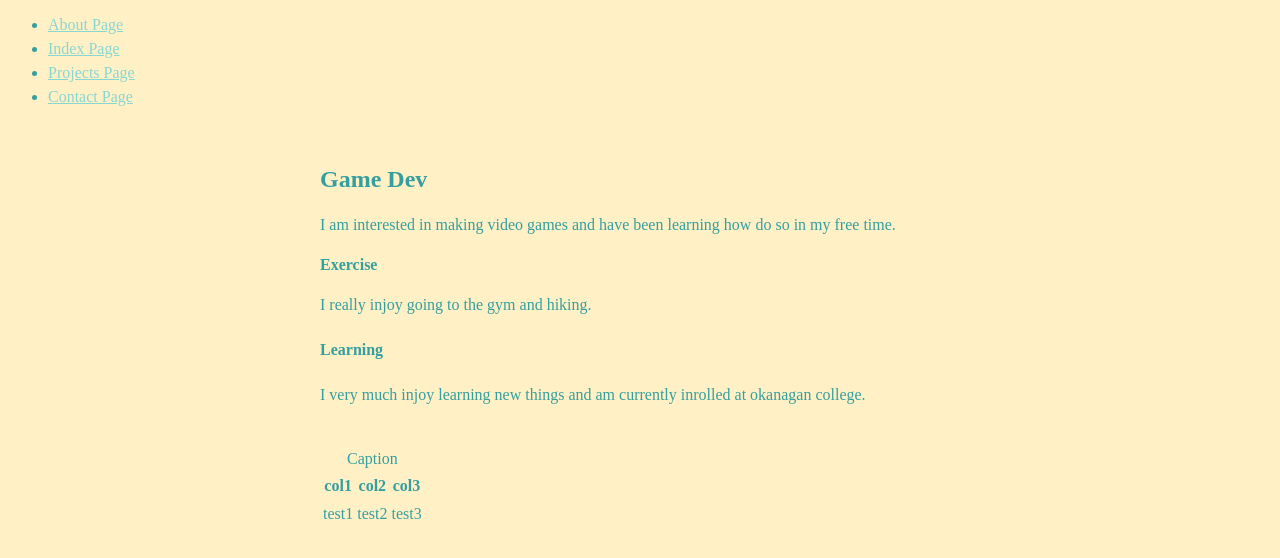
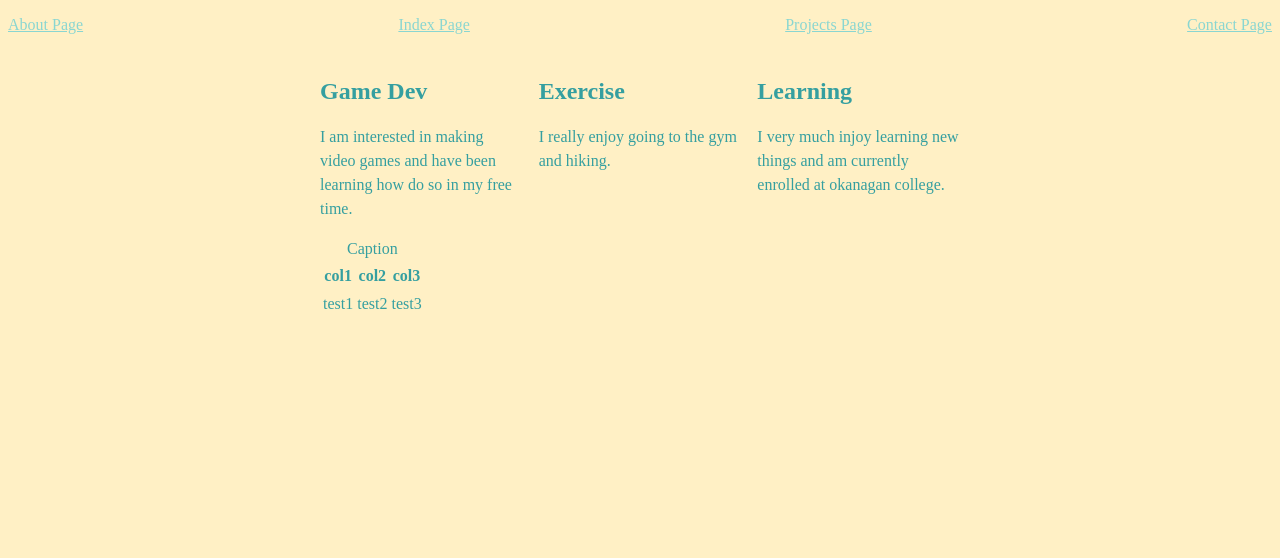
Before and after one commit to NoahGoertz/cosc219-site, a plain HTML site: page projects.html in a window 1280 px wide. Shown: the part 90-648 px from the top of the page. Drawn offline with Linux system fonts and the light colour scheme.

Commit message:
added the card grid from part B in lab 3

```diff
--- a/css/styles.css
+++ b/css/styles.css
@@ -87,3 +87,22 @@ input[type="checkbox"] {
 button:hover {
     background-color: var(--highlight);
 }
+
+nav {
+
+display: flex;
+justify-content: space-between;
+align-items: center;
+gap: 1rem;
+flex-wrap: wrap
+}
+
+.cards { display: grid; gap: 1rem; grid-template-columns: 1fr; }
+
+@media (min-width: 38rem) {
+.cards { grid-template-columns: repeat(2, 1fr); }
+}
+
+@media (min-width: 58rem) {
+.cards { grid-template-columns: repeat(3, 1fr); }
+}
--- a/projects.html
+++ b/projects.html
@@ -10,32 +10,34 @@
 	<header>
 		<h1>Navigation</h1>
 		<nav>
-			<ul>
-				<li><a href="about.html">About Page</a></li>
-				<li><a href="index.html">Index Page</a></li>
-				<li><a href="projects.html">Projects Page</a></li>
-				<li><a href="contact.html">Contact Page</a></li>
-			</ul>
+
+            <a href="about.html">About Page</a></li>
+            <a href="index.html">Index Page</a></li>
+            <a href="projects.html">Projects Page</a></li>
+            <a href="contact.html">Contact Page</a></li>
+
 		</nav>
 	</header>
 
 	<main>
+		<div class="cards">
 		<article>
 			<h2>Game Dev</h2>
 			<p>I am interested in making video games and have been learning how do so in my free time.</p>
 		</article>
 
 		<article>
-			<h3>Exercise</h3>
-			<p>I really injoy going to the gym and hiking.</p>
+			<h2>Exercise</h2>
+			<p>I really enjoy going to the gym and hiking.</p>
         </article>
 
 		<article>
-			<h4>Learning</h4>
-			<p>I very much injoy learning new things and am currently inrolled at okanagan college.</p>
+			<h2>Learning</h2>
+			<p>I very much injoy learning new things and am currently enrolled at okanagan college.</p>
         </article>
+		</div>
 
-		<br>
+
 		<table>
 			<caption>Caption</caption>
 
```
Also changed, not shown: about.html (+6 -6 lines), contact.html (+6 -6 lines), index.html (+6 -6 lines).
